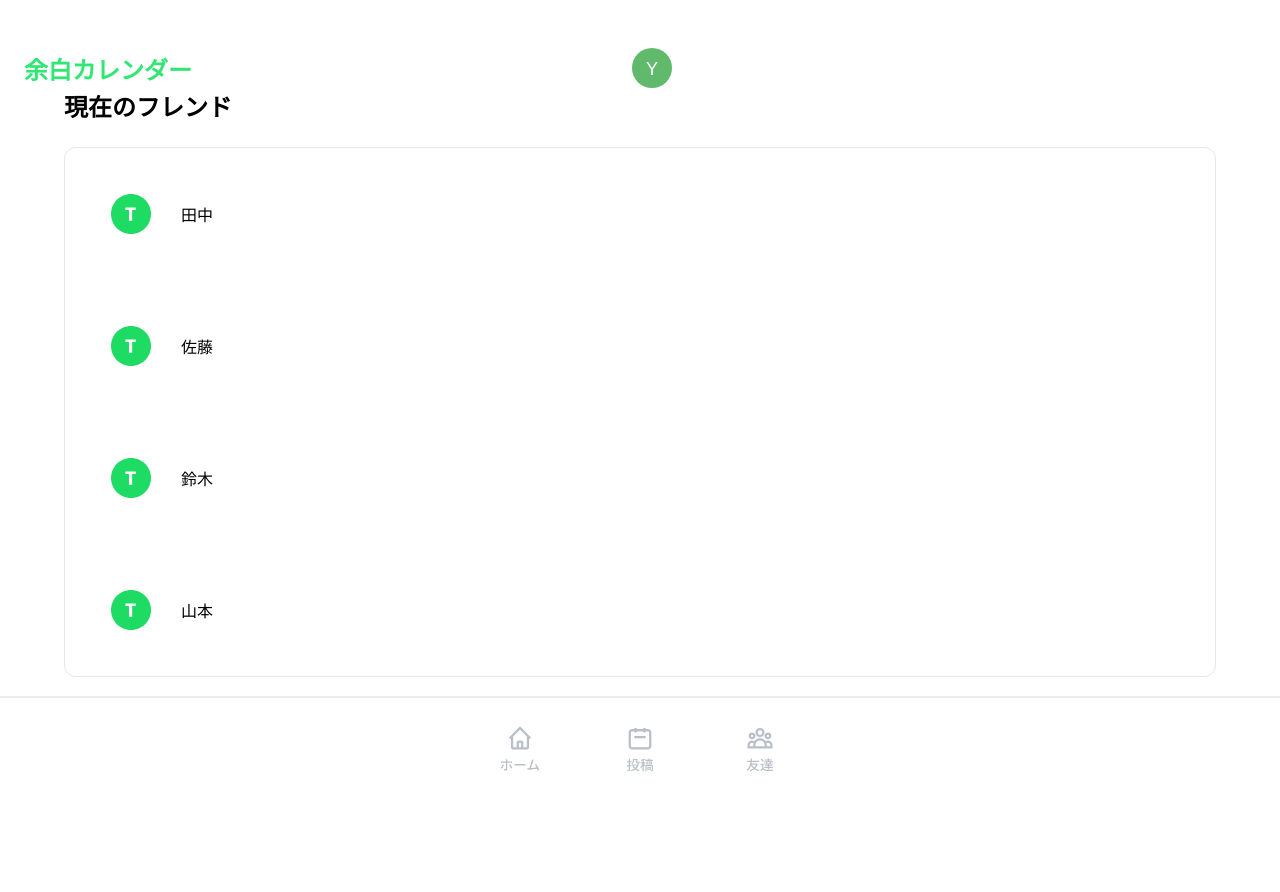
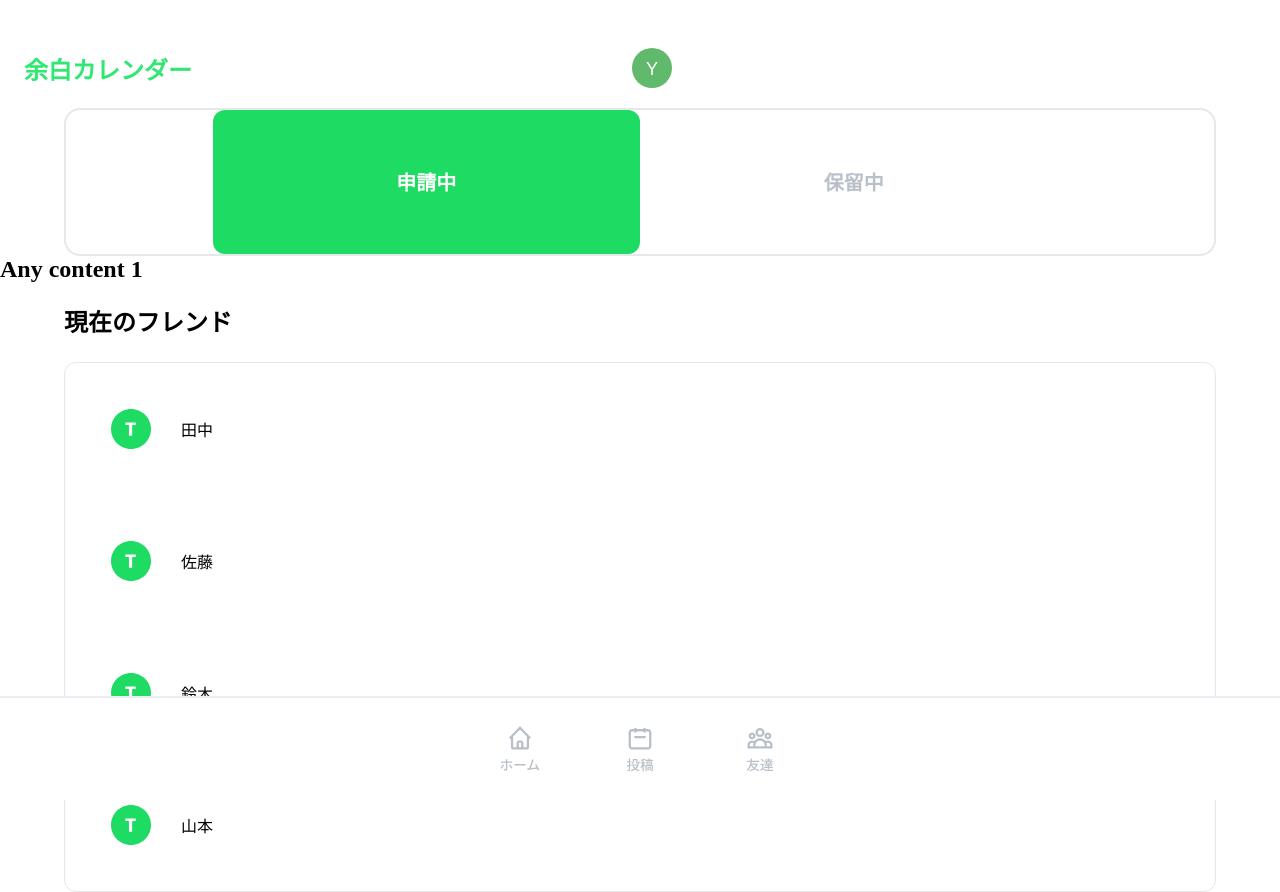
Before and after one commit to kinako1415/yohaku, a Next.js app: page /Friend in a window 1280 px wide. Before the commit the page ends 848 px from the top, so only its background shows below. Built offline with nearby package versions, Linux system fonts and the light colour scheme.

Commit message:
tabのデザイン完成

```diff
--- /dev/null
+++ b/src/app/Friend/components/tab.module.scss
@@ -0,0 +1,33 @@
+.tabs {
+  width: 100%;
+  margin: auto;
+  padding: 20px 0;
+}
+
+.tabList {
+  display: flex;
+  justify-content: center;
+  list-style: none;
+  border: solid 2px #e5e7eb;
+  width: 90%;
+  margin: 0 auto;
+  border-radius: 16px;
+  background-color: #fff;
+}
+
+.tab {
+  font-size: 20px;
+  font-weight: bold;
+  color: #b9c0c9;
+  border: none;
+  border-radius: 12px;
+  outline: none;
+  width: fit-content;
+  padding: 5% 16%;
+}
+
+.tabSelected {
+  color: #fff;
+  background-color: #1edb63;
+  border-radius: 12px;
+}
--- /dev/null
+++ b/src/app/Friend/components/tab.tsx
@@ -0,0 +1,24 @@
+"use client";
+
+import { Tab, Tabs, TabList, TabPanel } from "react-tabs";
+import style from "./tab.module.scss";
+
+export const Apply = () => (
+  <Tabs className={style.tabs}>
+    <TabList className={style.tabList}>
+      <Tab className={style.tab} selectedClassName={style.tabSelected}>
+        申請中
+      </Tab>
+      <Tab className={style.tab} selectedClassName={style.tabSelected}>
+        保留中
+      </Tab>
+    </TabList>
+
+    <TabPanel>
+      <h2>Any content 1</h2>
+    </TabPanel>
+    <TabPanel>
+      <h2>Any content 2</h2>
+    </TabPanel>
+  </Tabs>
+);
--- a/src/app/Friend/page.tsx
+++ b/src/app/Friend/page.tsx
@@ -1,3 +1,4 @@
+import { Apply } from "./components/tab";
 import { FriendCard } from "./components/friendCard";
 import style from "./index.module.scss";
 import icon from "@/assets/userIcon.svg";
@@ -18,6 +19,7 @@ type Friend = {
 export default function Page() {
   return (
     <>
+      <Apply />
       <div className={style.wrapper}>
         <h2>現在のフレンド</h2>
         <div className={style.content}>
```
